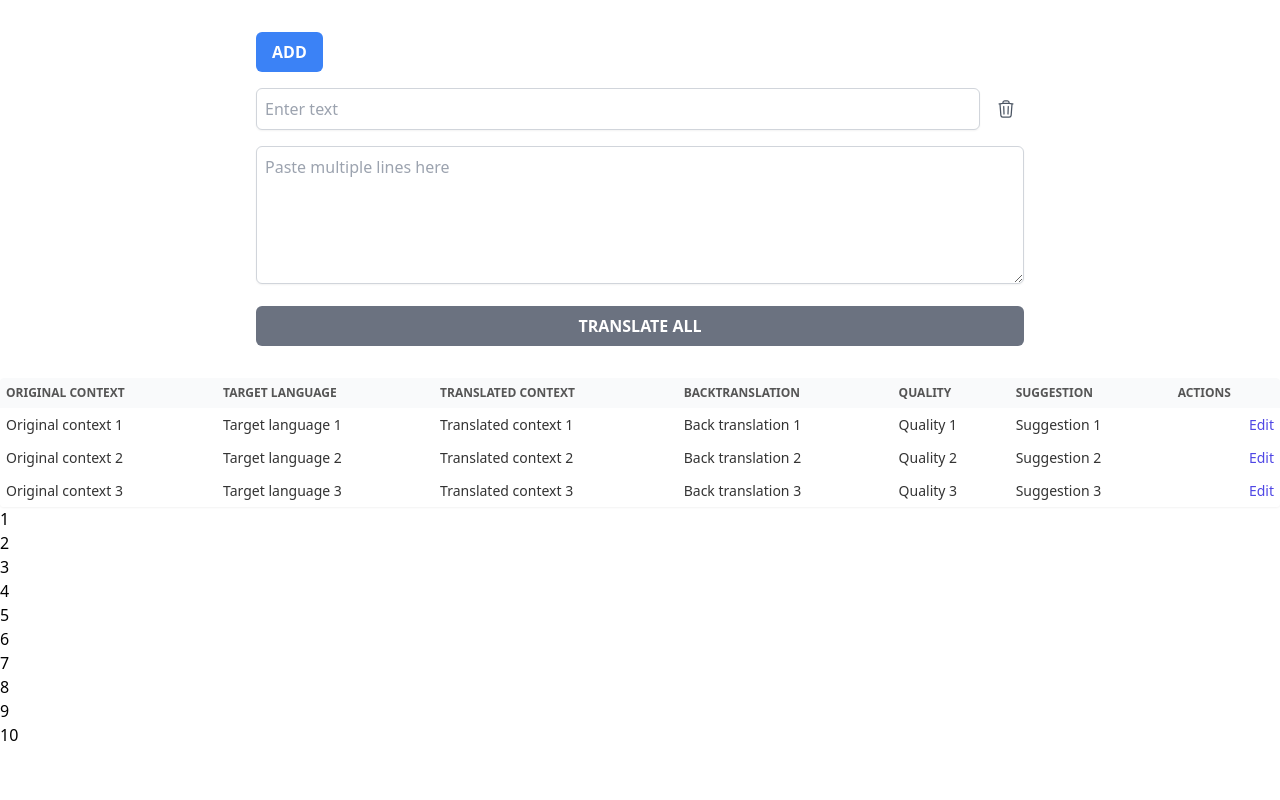
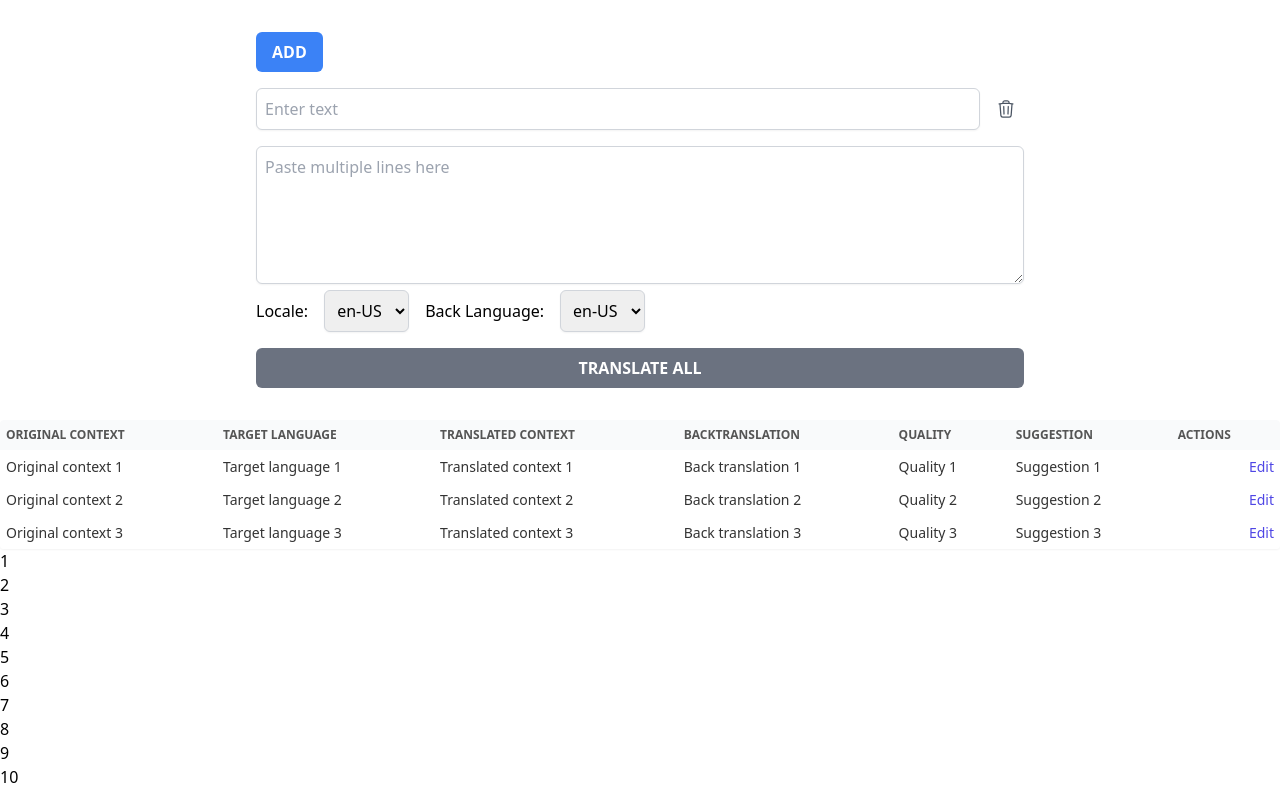
Before and after one commit to chenhanting-ibuypower/hyte-international-affair, a Next.js app: page / in a window 1280 px wide. Built offline with nearby package versions, Linux system fonts and the light colour scheme.

Commit message:
feat: connect to the API

```diff
--- a/src/components/AddButton.tsx
+++ b/src/components/AddButton.tsx
@@ -1,8 +1,28 @@
+import axios from "axios";
 import React, { useState } from "react";
 import { TrashIcon } from "@heroicons/react/24/outline"; // New import path for v2
 
+// "en-US", "en-GB", "es", "de", "fr", "pl", "it", "nl", "ko", "ja", "zh-TW", "zh-CN", and Portuguese ("pt")
+const locales = [
+  "en-US",
+  "en-GB",
+  "es",
+  "de",
+  "fr",
+  "pl",
+  "it",
+  "nl",
+  "ko",
+  "ja",
+  "zh-TW",
+  "zh-CN",
+  "pt",
+];
+
 const TranslationInputList = ({ onAdd }: { onAdd: any }) => {
   const [rows, setRows] = useState([{ value: "" }]);
+  const [locale, setLocale] = useState("en-US");
+  const [backLanguage, setBackLanguage] = useState("en-US");
 
   const addRow = () => {
     const newRow = { value: "" };
@@ -22,18 +42,24 @@ const TranslationInputList = ({ onAdd }: { onAdd: any }) => {
   };
 
   const handleTranslateAll = () => {
-    // You would normally call a translation API here
-    // For demonstration purposes, we'll just log the current rows' content
-    console.log("Translating all rows:", rows);
+    const formattedRows = rows
+      .filter((row) => row.value !== "")
+      .map((row) => row.value);
 
-    // Example pseudo-code for translation API call
-    // translateAPI.translate(rows.map(row => row.value))
-    //   .then(translatedRows => {
-    //     // Handle the translated content
-    //   })
-    //   .catch(error => {
-    //     // Handle any errors
-    //   });
+    console.log("Translating all rows:", formattedRows);
+    axios
+      .post("https://hyte-support.azurewebsites.net/api/back-translate", {
+        locale: "ja",
+        backLanguage: "zh-TW",
+        content: formattedRows,
+      })
+      .then((res) => {
+        console.log(res.data);
+        onAdd(res.data);
+      })
+      .catch((err) => {
+        console.log(err);
+      });
   };
 
   const handlePaste = (event: React.ClipboardEvent<HTMLTextAreaElement>) => {
@@ -99,6 +125,35 @@ const TranslationInputList = ({ onAdd }: { onAdd: any }) => {
         rows={5} // Adjust the number of rows as needed
       />
 
+      <div className="flex gap-4 items-center">
+        <label htmlFor="locale">Locale:</label>
+        <select
+          id="locale"
+          value={locale}
+          onChange={(e) => setLocale(e.target.value)}
+          className="border border-gray-300 p-2 rounded-md shadow-sm"
+        >
+          {locales.map((locale) => (
+            <option key={locale} value={locale}>
+              {locale}
+            </option>
+          ))}
+        </select>
+
+        <label htmlFor="backLanguage">Back Language:</label>
+        <select
+          id="backLanguage"
+          value={backLanguage}
+          onChange={(e) => setBackLanguage(e.target.value)}
+          className="border border-gray-300 p-2 rounded-md shadow-sm"
+        >
+          {locales.map((locale) => (
+            <option key={locale} value={locale}>
+              {locale}
+            </option>
+          ))}
+        </select>
+      </div>
       <button
         className="mt-4 px-6 py-2 bg-gray-500 text-white font-semibold rounded-md hover:bg-gray-600 transition duration-300 w-full"
         onClick={handleTranslateAll}
```
